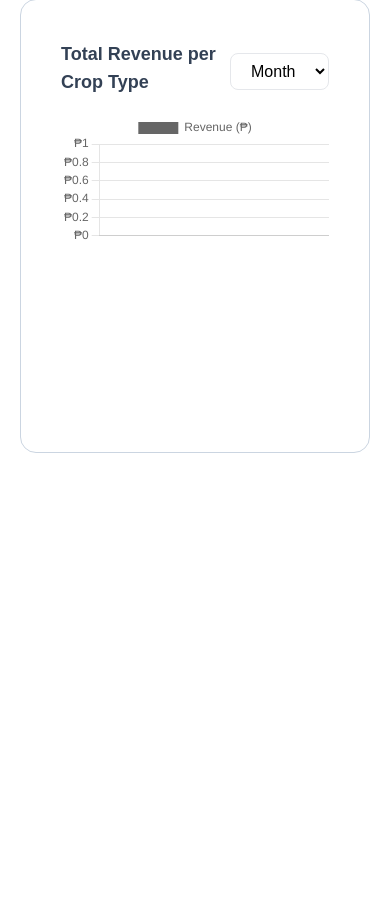
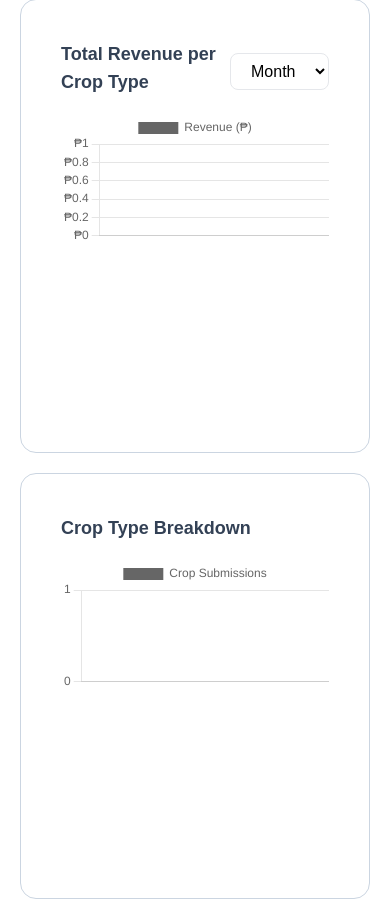
Before and after one commit to ianneyy/ahv2, a PHP site: page /AHV2/owner/dashboard.php in a window 390 px wide; the page is wider, and only the part inside the window is pictured. Shown: the part 2792-3711 px from the top of that part. Before the commit the page ends 3245 px from the top of that part, so only its background shows below. Run offline with PHP 8.4, Linux system fonts and the light colour scheme; the visitor is signed in with stand-in values (Sample User, id 1); data that the repository does not hold is empty; some libraries are stand-ins or nearby versions.

Commit message:
owner dashboard responsive v2

```diff
--- a/owner/dashboard.php
+++ b/owner/dashboard.php
@@ -365,7 +365,7 @@ while ($row = $res->fetch_assoc()) {
 
 
 
-    <section class="mt-10 flex gap-5">
+    <section class="mt-10 flex flex-col lg:flex-row gap-5">
       <div class="w-full border border-slate-300  p-10 rounded-2xl">
         <div class="flex justify-between items-center">
 
```
